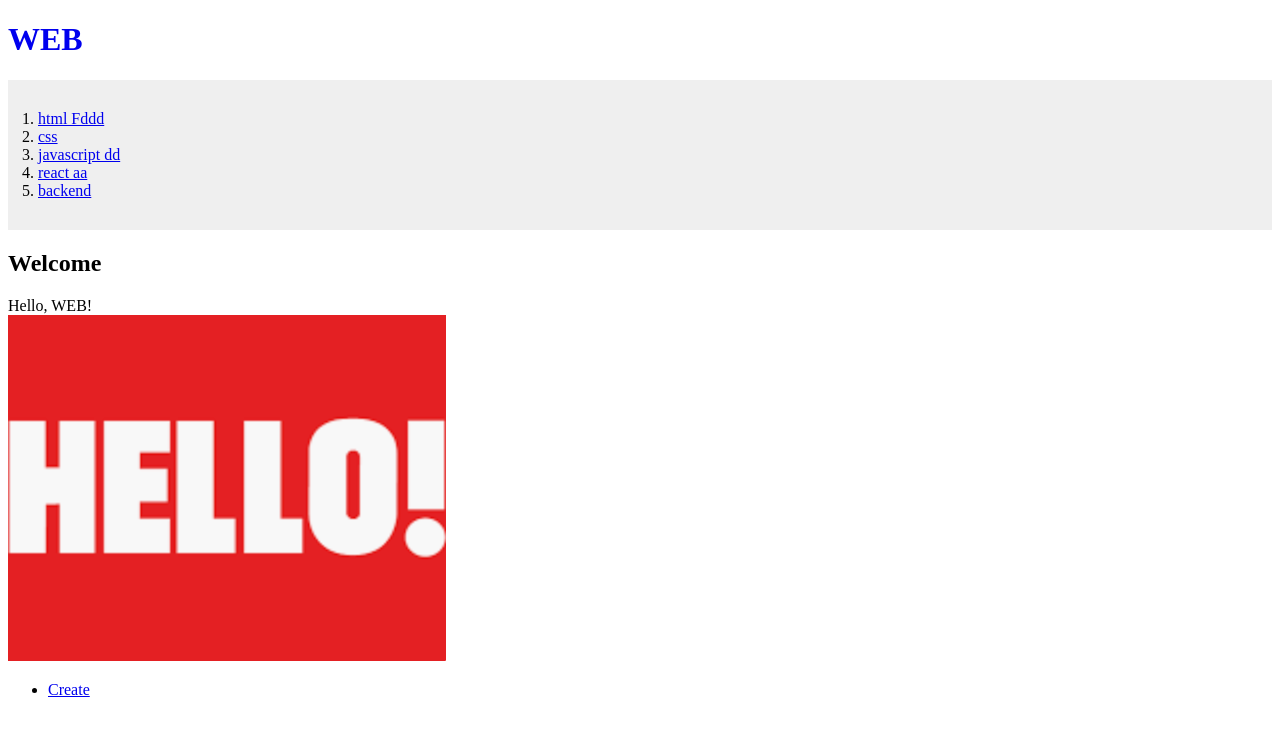
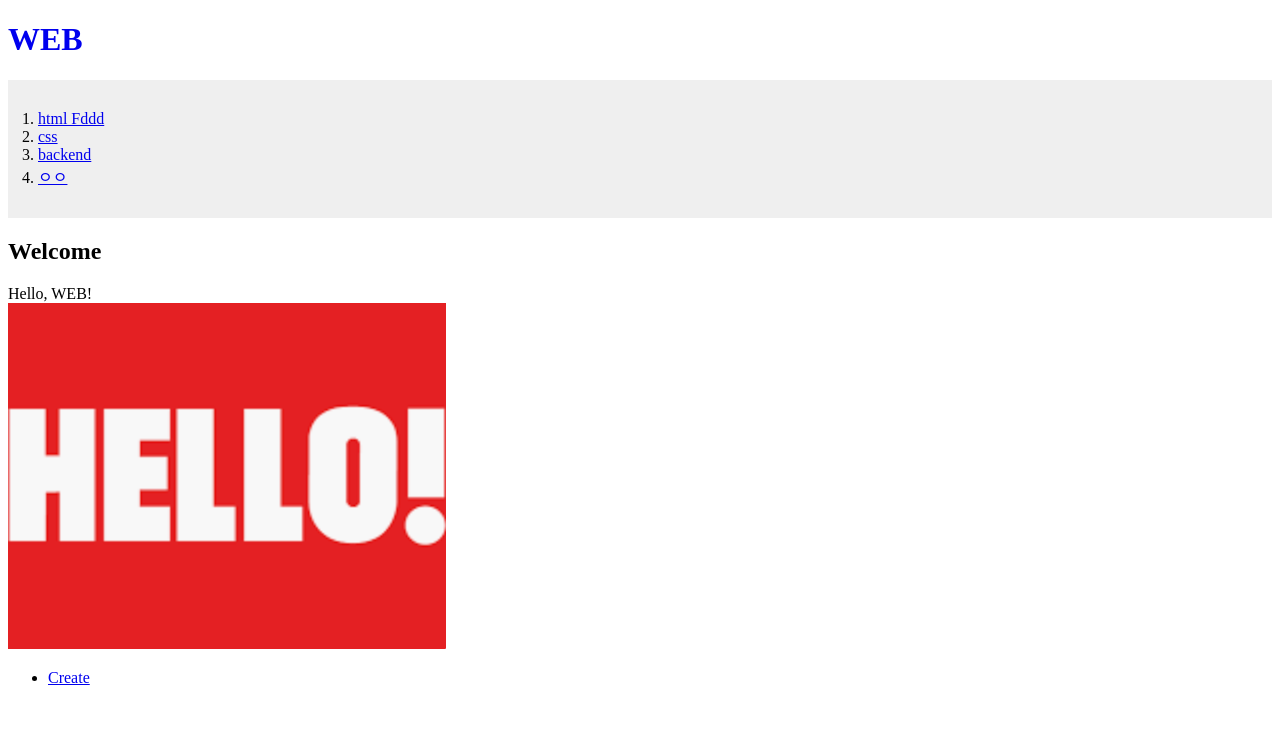
Before and after one commit to contextand/nextjsBasic, a Next.js app: page / in a window 1280 px wide. Shown: the top 736 px of the page. Built offline with nearby package versions, Linux system fonts and the light colour scheme; data requests are answered from the project's data file.

Commit message:
약간 수정했으나 그래도 뭔가 안됨 그지 같음

```diff
--- a/db.json
+++ b/db.json
@@ -11,19 +11,14 @@
       "body": "css is .."
     },
     {
-      "id": "86bb",
-      "title": "javascript dd",
-      "body": "test body text"
-    },
-    {
-      "id": "1bd8",
-      "title": "react aa",
-      "body": "re act is wonderful"
-    },
-    {
       "id": "2c91",
       "title": " backend",
       "body": "what the fong"
+    },
+    {
+      "id": "dd66",
+      "title": "ㅇㅇ",
+      "body": "ㅇㅇㅇ"
     }
   ],
   "posts": [
--- a/src/app/Control.js
+++ b/src/app/Control.js
@@ -1,8 +1,9 @@
 "use client";
 import Link from "next/link";
-import { useParams } from "next/navigation";
+import { useParams, useRouter } from "next/navigation";
 
 export function Control() {
+  const router = useRouter();
   const params = useParams();
   const id = params.id;
   return (
@@ -20,7 +21,7 @@ export function Control() {
               type="button"
               value="delete"
               onClick={async () => {
-                const resp = await fetch("http://localhost:9999/topics/${id}", {
+                const resp = await fetch("http://localhost:9999/topics/" + id, {
                   method: "DELETE",
                 });
                 await resp.json();
--- a/src/app/layout.js
+++ b/src/app/layout.js
@@ -3,7 +3,7 @@ import "./globals.css";
 import { Control } from "./Control";
 
 export default async function RootLayout({ children }) {
-  const resp = await fetch("http://localhost:9999/topics", {
+  const resp = await fetch("http://localhost:9999/topics/", {
     next: { revalidate: 0 },
   });
   const topics = await resp.json();
```
